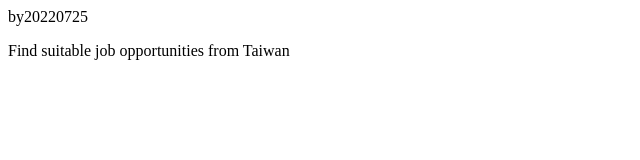
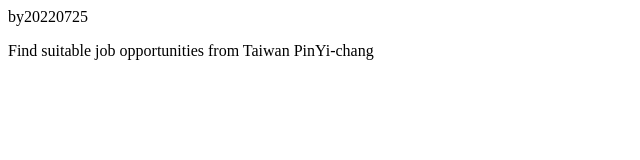
Before and after one commit to pann710/pinyichang, a plain HTML site: page index.html in a window 1280 px wide. Shown: the full height of the page, 0-640 px from the left. Drawn offline with Linux system fonts and the light colour scheme.

Commit message:
Update index.html

```diff
--- a/index.html
+++ b/index.html
@@ -10,5 +10,8 @@ pinyichang
  <p1> Find suitable job opportunities
   from Taiwan
   </p1>
+  <p2>
+    PinYi-chang
+  </p2>
 </body>
 </html>
```
